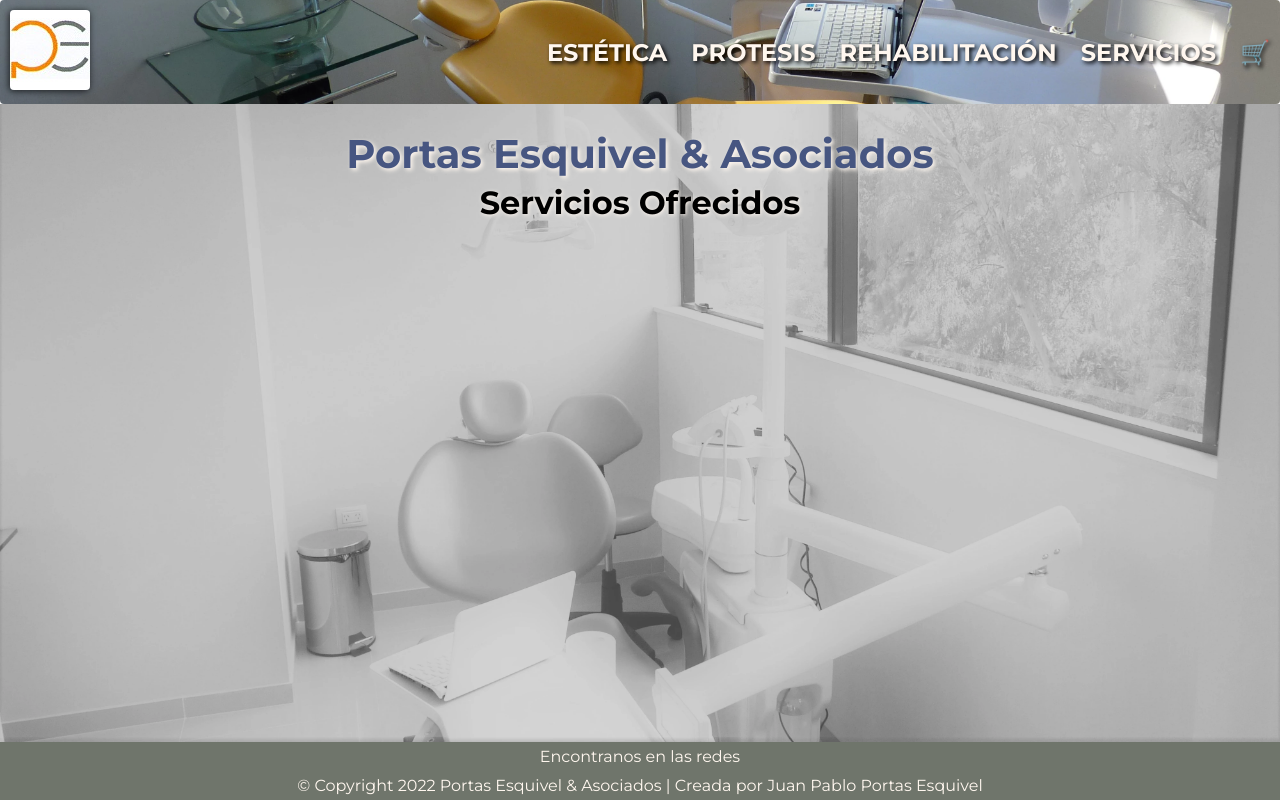
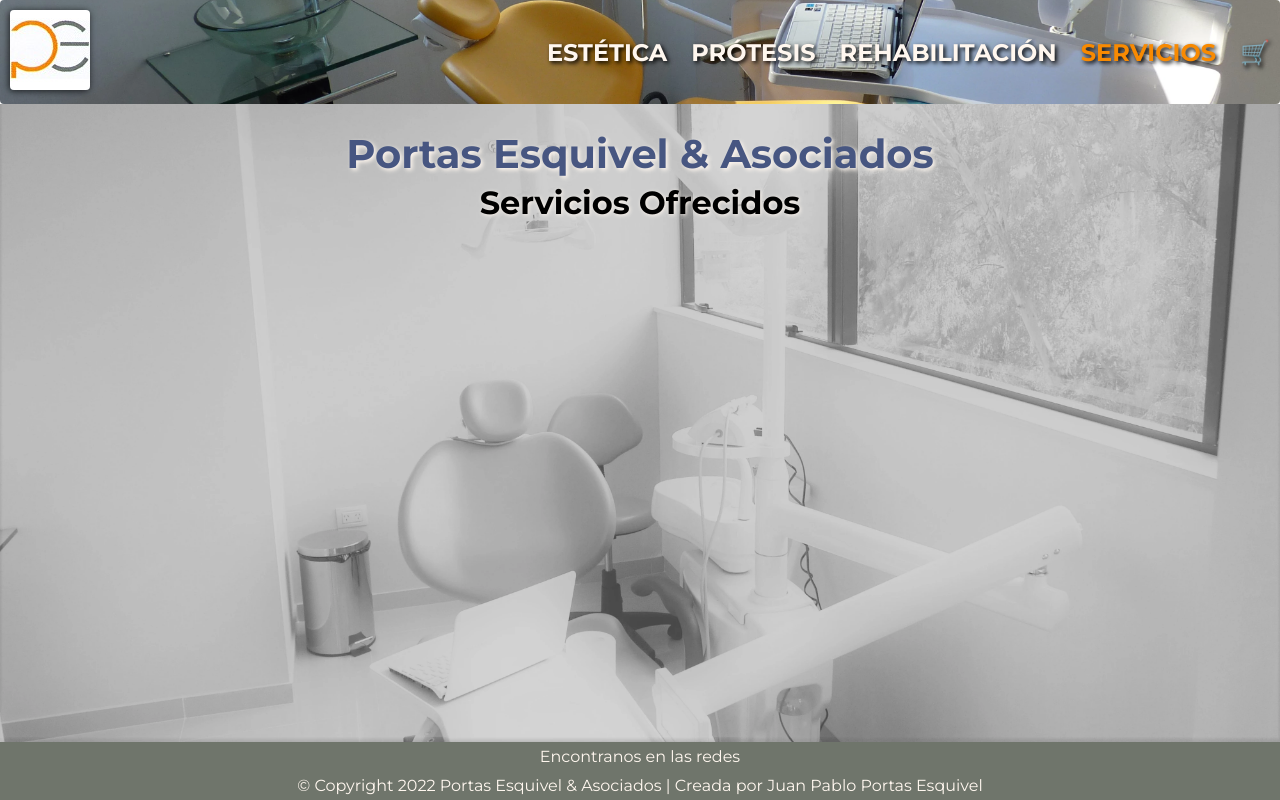
Before and after one commit to ElYonpol/app-jppe, a React (Create React App) app: page /servicios in a window 1280 px wide. Built offline with nearby package versions, Linux system fonts and the light colour scheme; no server answers; the database is empty.

Commit message:
Entrega Final

```diff
--- a/src/components/NavBar/NavBar.css
+++ b/src/components/NavBar/NavBar.css
@@ -94,6 +94,18 @@
 
 .nav__link:hover,
 .nav__list:hover {
-	color: #f88a02;
+	color: #f85d5a;
 	text-shadow: 2px 2px 4px black;
 }
+
+.nav__link--active {
+	font-size: 1.5rem;
+	color: #f88a02;
+	text-transform: uppercase;
+	text-decoration: none;
+	font-weight: bold;
+	list-style: none;
+	display: inline-block;
+	align-self: center;
+	text-shadow: 2px 2px 4px black;
+}
--- a/src/components/NavBar/NavBar.jsx
+++ b/src/components/NavBar/NavBar.jsx
@@ -1,10 +1,13 @@
 import React from "react";
-import { Link } from "react-router-dom";
+import { Link, NavLink } from "react-router-dom";
 import CartWidget from "./CartWidget";
 import logo from "../../assets/icons/icon_pe.jpg";
 import "./NavBar.css";
 
 export default function NavBar() {
+	let activeClassName = "nav__link--active";
+	let inactiveClassName = "nav__link";
+
 	return (
 		<header id="header">
 			<nav className="bs--navbar">
@@ -21,22 +24,48 @@
 					<div className="col">
 						<ul className="nav__list">
 							<li>
-								<Link to="/category/Estética" className="nav__link" title="Ver productos de la Categoría Estética">Estética</Link>
+								<NavLink
+									to="/category/Estética"
+									className={({ isActive }) =>
+										isActive ? activeClassName : inactiveClassName
+									}
+									title="Ver productos de la Categoría Estética"
+								>
+									Estética
+								</NavLink>
 							</li>
 							<li>
-								<Link to="/category/Prótesis" className="nav__link" title="Ver productos de la Categoría Prótesis">Prótesis</Link>
+								<NavLink
+									to="/category/Prótesis"
+									className={({ isActive }) =>
+										isActive ? activeClassName : inactiveClassName
+									}
+									title="Ver productos de la Categoría Prótesis"
+								>
+									Prótesis
+								</NavLink>
 							</li>
 							<li>
-								<Link
+								<NavLink
 									to="/category/Rehabilitación"
-									className="nav__link"
+									className={({ isActive }) =>
+										isActive ? activeClassName : inactiveClassName
+									}
 									title="Ver productos de la Categoría Rehabilitación"
-								>Rehabilitación</Link>
+								>
+									Rehabilitación
+								</NavLink>
 							</li>
 							<li>
-								<Link to="/servicios" className="nav__link" title="Ver todos los productos">
+								<NavLink
+									to="/servicios"
+									className={({ isActive }) =>
+										isActive ? activeClassName : inactiveClassName
+									}
+									title="Ver todos los productos"
+								>
 									Servicios
-								</Link>
+								</NavLink>
 							</li>
 							<li>
 								<Link to="/cart" className="nav__link">
```
Also changed, not shown: 1 other file (tests, documents, lock files or other folders).
